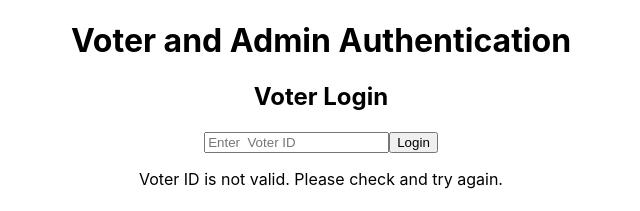
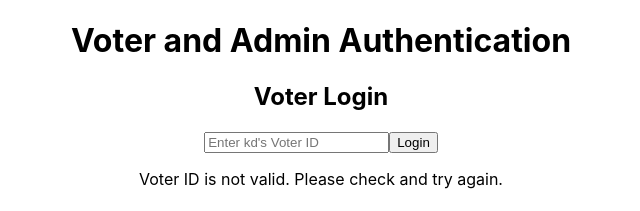
Before and after one commit to Mr-Yash-01/VotingSystemFrontEnd, a React (Create React App) app: page / in a window 1280 px wide. Shown: the top 211 px of the page, without its empty margins (319-959 px from the left). Built offline with nearby package versions, Linux system fonts and the light colour scheme.

Commit message:
kd's login update

```diff
--- a/src/components/LogIn.js
+++ b/src/components/LogIn.js
@@ -57,7 +57,7 @@ function LogIn() {
           <h2>Voter Login</h2>
           <input
             type="text"
-            placeholder="Enter  Voter ID"
+            placeholder="Enter kd's Voter ID"
             value={voterId}
             onChange={(e) => setVoterId(e.target.value)}
           />
```
